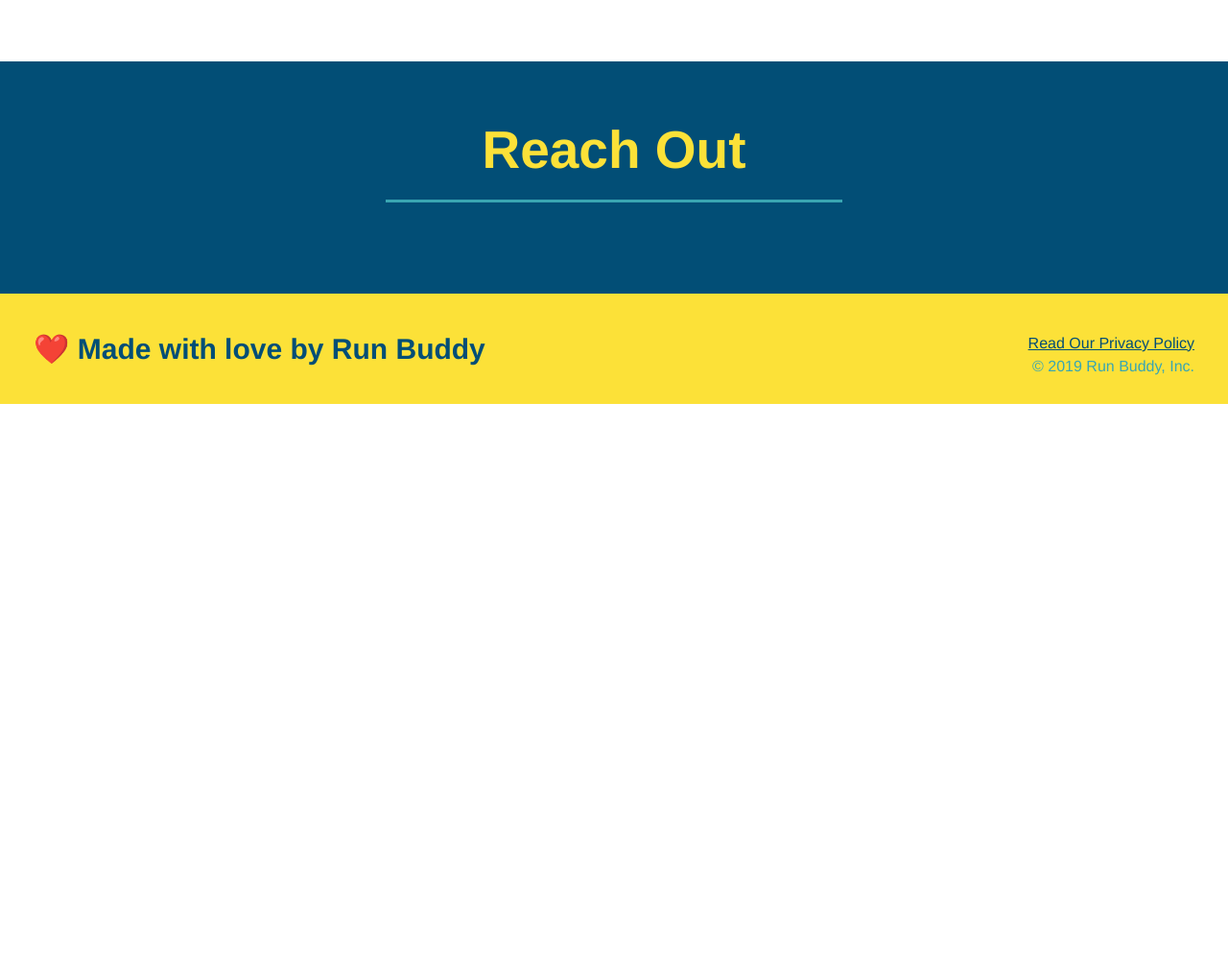
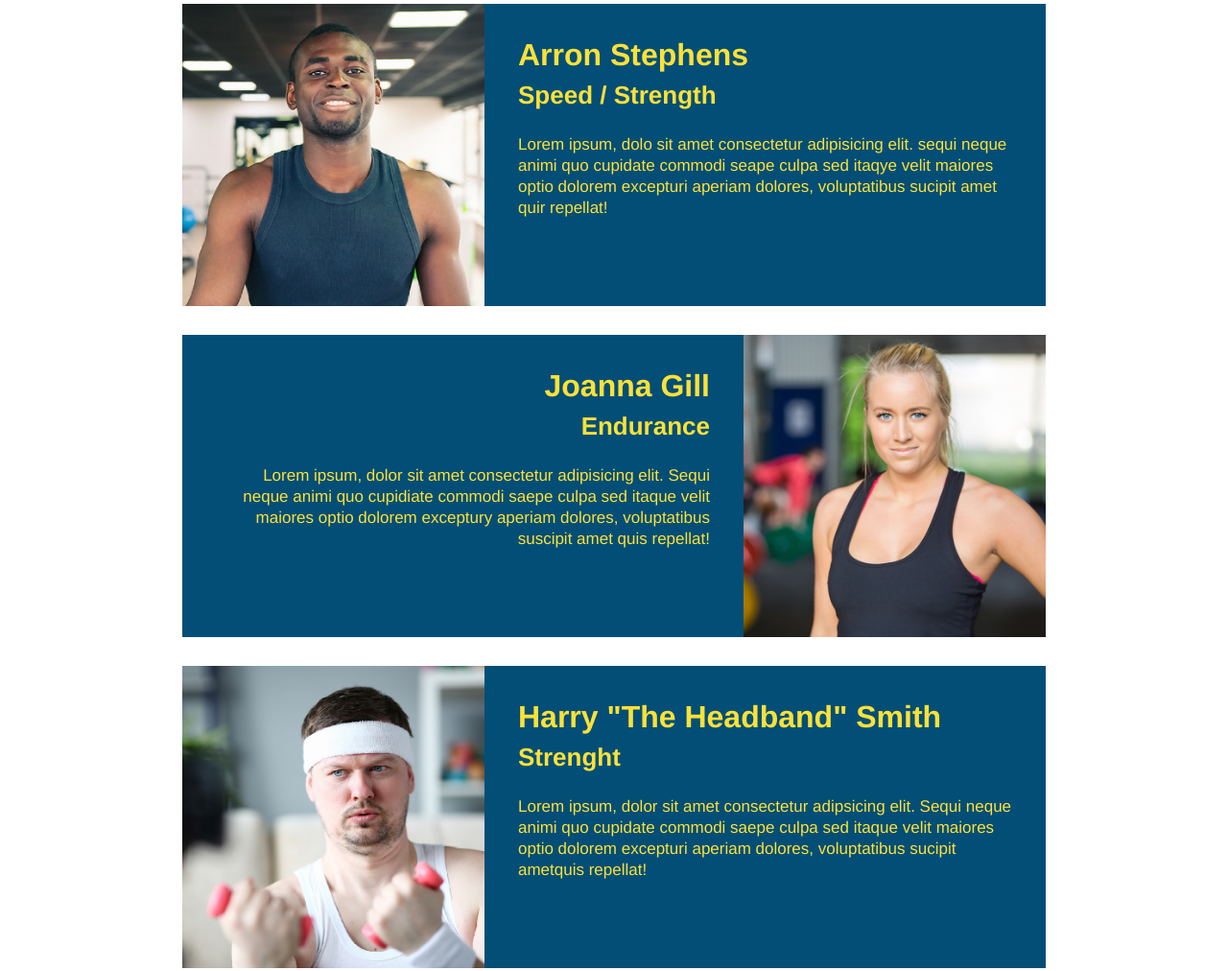
Before and after one commit to Plovato97/Run-Buddy, a plain HTML site: page index.html in a window 1280 px wide. Shown: the part 2788-3800 px from the top of the page at 96% size. Before the commit the page ends 3209 px from the top, so only its background shows below. Drawn offline with Linux system fonts and the light colour scheme.

Commit message:
meet the trainers section

```diff
--- a/assets/css/style.css
+++ b/assets/css/style.css
@@ -107,13 +107,6 @@ section {
 .intro {
     text-align: center;
 }
-.trainer {
-    text-align: center;
-}
-.reach {
-    text-align: center;
-    background-color: #024e76;
-}
 .intro p {
     line-height: 1.7;
     color: #39a6b2;
@@ -156,3 +149,62 @@ section {
 .steps span {
     font-size: 38px;
 }
+.trainers {
+    text-align: center;
+}
+.trainer img {
+    float: left;
+    width: 35%;
+}
+.trainer-bio {
+    padding: 35px;
+    float: left;
+    width: 65%;
+}
+.trainer {
+    width: 900px;
+    margin: 0 auto 30px auto;
+     background: #024e76;
+     color: #fce138;
+     overflow: auto;
+}
+.text-left {
+    text-align: left;
+}
+.text-right {
+    text-align: right;
+}
+.trainer-bio h3 {
+    font-size: 32px;
+    margin-bottom: 8px;
+}
+.trainer-bio h4 {
+    font-weight: ligher;
+    font-size: 26px;
+    margin-bottom: 25px;
+}.trainer-bio p {
+    font-size: 17px;
+    line-height: 1.3;
+}
+.trainer-2 img {
+    float: right;
+    width: 35%;
+}
+.trainer-2 {
+    width: 900px;
+    margin: 0 auto 30px auto;
+    background: #024e76;
+    color: #fce138;
+    overflow: auto;
+}
+.trainer-3 img {
+    float: left;
+    width: 35%;
+}
+.trainer-3 {
+    width: 900px;
+    margin: 0 auto 30px auto;
+    background: #024e76;
+    color: #fce138;
+    overflow: auto;
+}
--- a/index.html
+++ b/index.html
@@ -101,11 +101,42 @@
      </div>
 </section>
 <!-- "Your trainers" Section -->
-<section id="you-trainers" class="trainer">
+<section id="you-trainers" class="trainers">
     <h2 class="section-title primary-border"> Meet Your Trainers </h2>
+     <article class="trainer">
+        <img src="/assets/css/image/trainer-1.jpg" alt="Arron Stephens in his workout fclothes, ready to pump iron">
+        <div class="trainer-bio text-left">
+         <h3> Arron Stephens </h3>
+         <h4> Speed / Strength </h4>
+         <p> Lorem ipsum, dolo sit amet consectetur adipisicing elit. sequi neque animi quo cupidate commodi seape culpa sed itaqye velit maiores optio dolorem excepturi aperiam dolores, voluptatibus sucipit amet quir repellat!</p>
+        </div>
+     </article>
+    <article class="trainer-2">
+        <img src="./assets/css/image/trainer-2.jpg" alt="Joanna Gill in her workout clothes, ready to run a mile.">
+        <div class="trainer-bio text-right">
+            <h3> Joanna Gill </h3>
+            <h4> Endurance </h4>
+            <p> Lorem ipsum, dolor sit amet consectetur adipisicing elit. Sequi neque animi quo
+                cupidiate commodi saepe culpa sed itaque velit maiores optio dolorem exceptury aperiam dolores,
+                voluptatibus suscipit amet quis repellat!
+            </p>
+        </div>
+    </article>
+    <article class="trainer-3">
+        <img src="./assets/css/image/trainer-3.jpg" alt="Harry the headband smith is ready to battle those calories.">
+        <div class="trainer-bio text-left">
+            <h3> Harry "The Headband" Smith </h3>
+            <h4> Strenght </h4>
+            <p>
+                Lorem ipsum, dolor sit amet consectetur adipsicing elit. Sequi neque animi quo
+                cupidate commodi saepe culpa sed itaque velit maiores optio dolorem excepturi aperiam dolores,
+                voluptatibus sucipit ametquis repellat!
+            </p>
+        </div>
+    </article>
 </section>
 <!-- "Reach out" Section -->
-<section id="reach-out" class="reach">
+<section id="reach-out">
     <h2 class="section-title third-border"> Reach Out </h2>
 </section>
  </body>
```
Also changed, not shown: assets/css/image/trainer-1.jpg (added), assets/css/image/trainer-2.jpg (added), assets/css/image/trainer-3.jpg (added).
